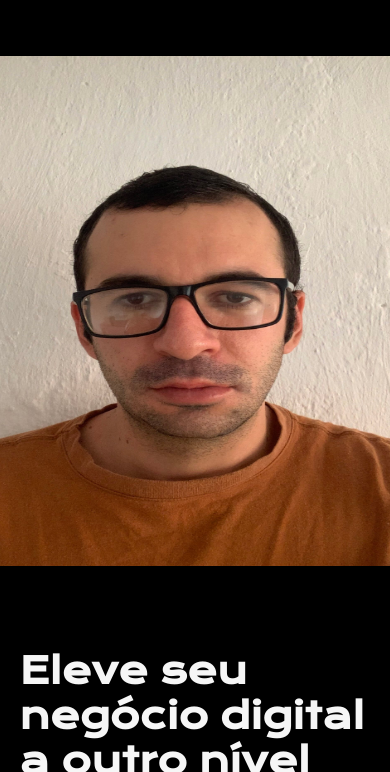
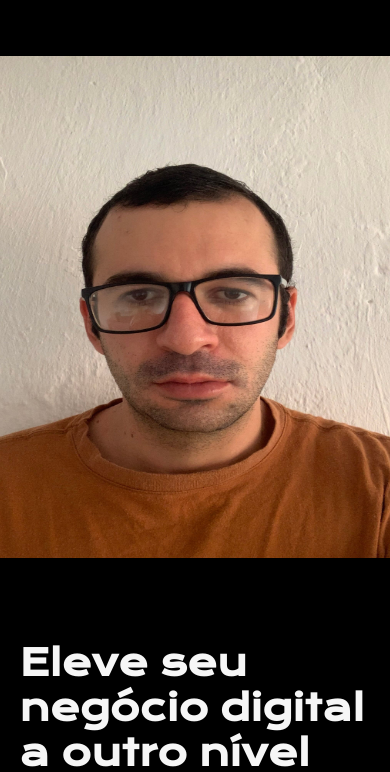
Before and after one commit to Ernandogalindo31/portfolio, a plain HTML site: page index.html in a window 390 px wide. Shown: the part 71-843 px from the top of the page. Drawn offline with nearby package versions, Linux system fonts and the light colour scheme.

Commit message:
mudanças

```diff
--- a/style/styles.css
+++ b/style/styles.css
@@ -102,11 +102,10 @@ body {
     text-decoration: none;
     color: var(--cor-secundaria);
     font-family: 'Montserrat', sans serif;
-    border: 2px solid var(--cor-terciaria);
-
+    border: 2px solid var(--cor-terciaria)
 }
 
-.apresentacao__links__link:hover {
+.apresentacao__links__navegacao:hover {
     background-color: var(--cor-hover);
     padding: 5%;
 }
@@ -130,7 +129,16 @@ body {
     font-weight: 400;
 }
 
-@media (max-width:1200px) {
+@media screen and (max-width:1200px) {
+
+    .apresentacao__imagem {
+        width: 445.71px;
+        height: 502.34px;
+        top: 287px;
+        left: 139px;
+        border-radius: 16px;
+
+    }
 
     .cabecalho {
         padding: 10%;
```
